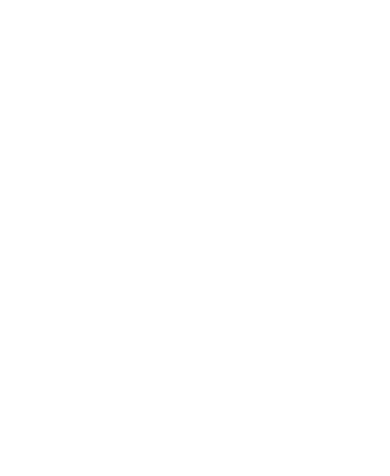
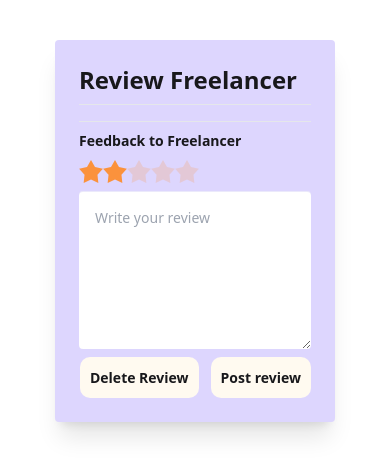
Before and after one commit to MD-Sabbir-Hosain-Rafi99/HW-JS-35, a plain HTML site: page index.html in a window 390 px wide. Drawn offline with nearby package versions, Linux system fonts and the light colour scheme.

Commit message:
Post Review Card Done With Responsive

```diff
--- a/index.html
+++ b/index.html
@@ -4,16 +4,97 @@
     <meta charset="UTF-8">
     <meta name="viewport" content="width=device-width, initial-scale=1.0">
     <title>HW JS 35</title>
+    <script src="https://cdn.tailwindcss.com"></script>
+    <link href="https://cdn.jsdelivr.net/npm/daisyui@5" rel="stylesheet" type="text/css" />
+    <script src="https://cdn.jsdelivr.net/npm/@tailwindcss/browser@4"></script>
+    <!-- Internal CSS -->
+    <style>
+        /* * {
+            margin: 0;
+            padding: 0;
+        } */
+
+        .btnReview{
+            padding: 10px;
+            background-color:floralwhite;
+            font-weight: bold ;
+            border-radius: 10px;
+
+        }
+        .btnReview:hover{
+            background-color: blue;
+            color: whitesmoke;
+        }
+        .btnDelete{
+            padding: 10px;
+            background-color:floralwhite;
+            font-weight: bold ;
+            border-radius: 10px;
+        }
+        .btnDelete:hover{
+            background-color: red;
+            color: whitesmoke;
+        }
+        .paraReviewBox{
+            width: 40px;
+        }
+    </style>
 </head>
+
 <body>
+    <!-- <div class="commentDiv">
+        <h2>Comment :</h2>
+        <p style="margin: 0 auto;" class="paraReviewBox">dsgfga</p>
+        <textarea name="textarea" id="textAreaBox" cols="40" rows="10" placeholder="Review Area"></textarea>
+        <br><br>
+        <button class="btnReview">Add Review</button>
+        <button class="btnDelete">Delete Review</button>
+    </div> -->
 
+    <div class="card w-[280px] sm:w-[350px] md:w-[450px] lg:w-[500px] shadow-xl mx-auto mt-10">
+    <div class="card-body bg-violet-200 rounded">
+        <h2 class="card-title font-bold text-2xl">Review Freelancer</h2>
+        <hr>
+        <p class="paraReviewBox break-words whitespace-pre-wrap w-full"></p>
+        <hr>
+        <h2 class="card-title font-bold">Feedback to Freelancer</h2>
 
+        <!-- Rating -->
+        <div class="rating">
+            <input type="radio" name="rating-2" class="mask mask-star-2 bg-orange-400" aria-label="1 star" />
+            <input type="radio" name="rating-2" class="mask mask-star-2 bg-orange-400" aria-label="2 star" checked />
+            <input type="radio" name="rating-2" class="mask mask-star-2 bg-orange-400" aria-label="3 star" />
+            <input type="radio" name="rating-2" class="mask mask-star-2 bg-orange-400" aria-label="4 star" />
+            <input type="radio" name="rating-2" class="mask mask-star-2 bg-orange-400" aria-label="5 star" />
+        </div>
 
+        <!-- Textarea -->
+        <textarea type="text" rows="6" placeholder="Write your review"
+            class="textarea textarea-primary p-4 w-full" id="textAreaBox"></textarea>
 
+        <!-- Buttons -->
+        <div class="flex justify-end gap-3 flex-wrap">
+            <button class="btnDelete">Delete Review</button>
+            <button class="btnReview">Post review</button>
+        </div>
+    </div>
+</div>
 
-    <!-- Inline JavaScript -->
+    <!-- Internal JavaScript -->
     <script>
+        let btnReview = document.querySelector('.btnReview');
+        let btnDelete = document.querySelector('.btnDelete');
+        let textAreaBox = document.getElementById('textAreaBox');
+        let paraReviewBox = document.querySelector('.paraReviewBox');
 
+        btnReview.addEventListener('click', () => {
+            paraReviewBox.innerHTML = textAreaBox.value;
+            textAreaBox.value = "";
+        })
+
+        btnDelete.addEventListener('click', () => {
+            paraReviewBox.innerHTML = "";
+        })
     </script>
 </body>
 </html>
```
